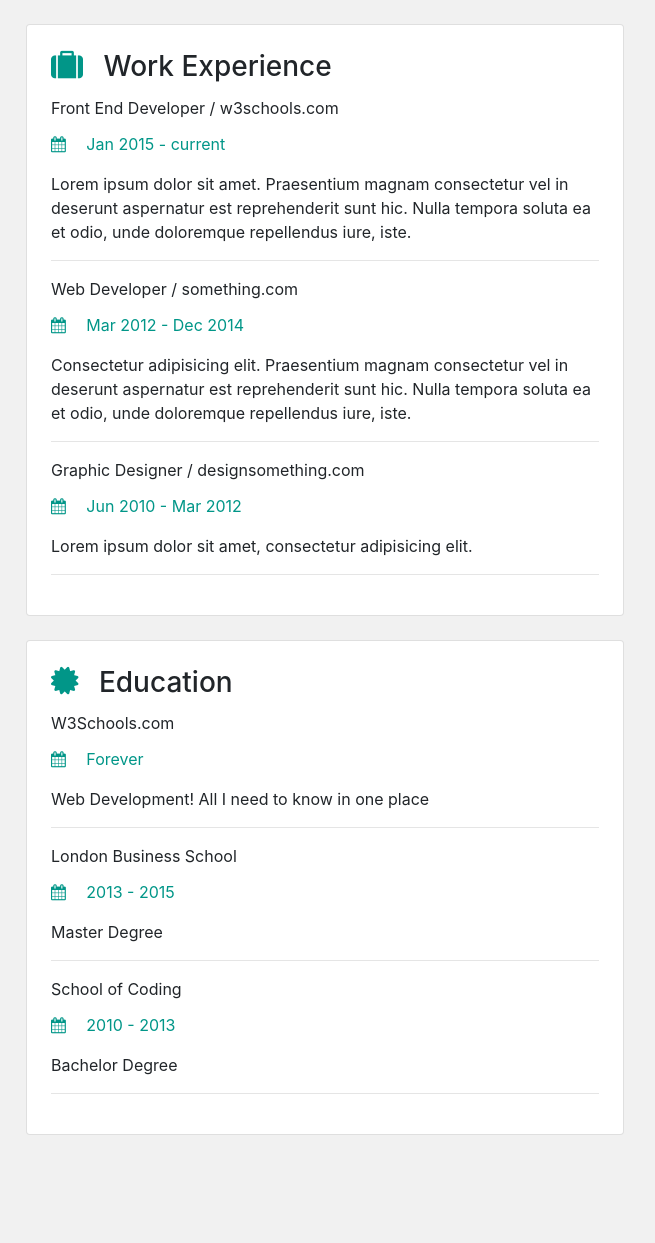
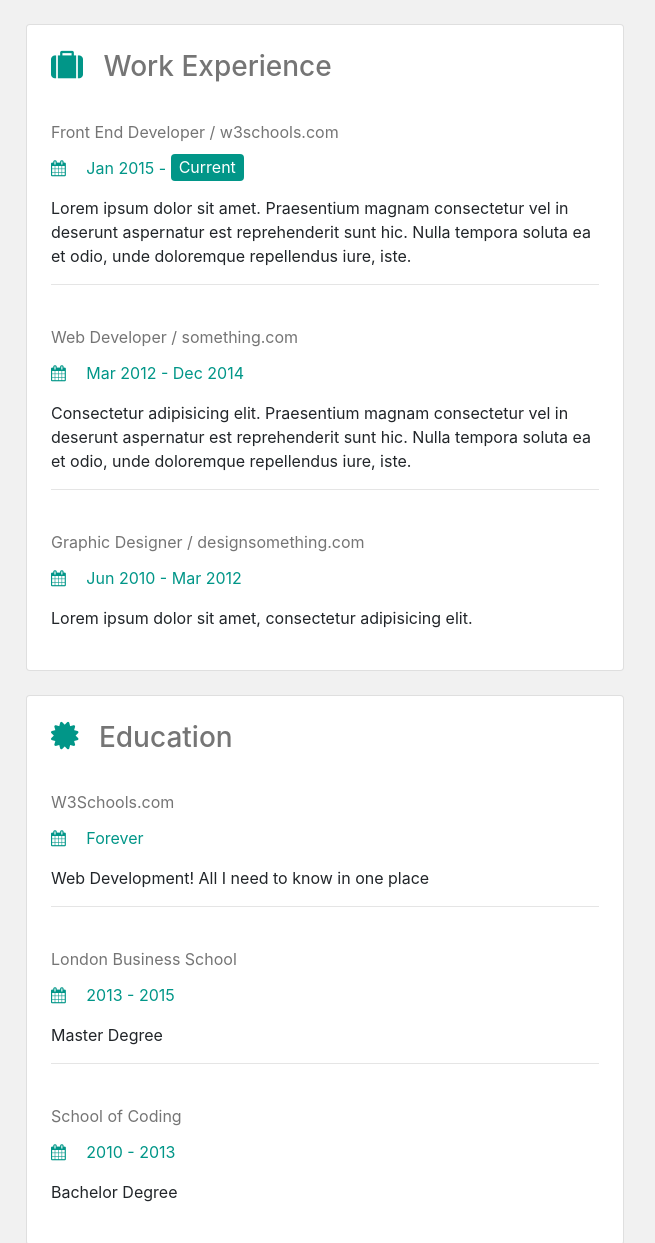
Before and after one commit to codeKingMike/cv-template, a plain HTML site: page index.html in a window 1280 px wide. Shown: the top 1243 px of the page, 472-1127 px from the left. Before the commit the page ends 1159 px from the top, so only its background shows below. Drawn offline with nearby package versions, Linux system fonts and the light colour scheme.

Commit message:
almost done with the right side

```diff
--- a/index.html
+++ b/index.html
@@ -129,19 +129,19 @@
                     <div class="card-body p-3">
                         <div class="work">
                             <i class="fa fa-suitcase bg-green fa-2x" aria-hidden="true"></i>
-                            <h3 class="card-title title pl-3">Work Experience</h3>
+                            <h3 class="card-title title pl-3 grey-text">Work Experience</h3>
 
 
-                            <p class="card-title">Front End Developer / w3schools.com</p>
+                            <p class="card-title card-titles grey-text pt-4">Front End Developer / w3schools.com</p>
                             <i class="fa fa-calendar bg-green" aria-hidden="true"></i>
-                            <p class="card-text title pl-3 bg-green">Jan 2015 - <span class="current">current</span></p>
+                            <p class="card-text title pl-3 bg-green">Jan 2015 - <span class="current">Current</span></p>
                             <p class="card-text">Lorem ipsum dolor sit amet. Praesentium magnam consectetur vel in deserunt aspernatur est reprehenderit sunt hic. Nulla
                             tempora soluta ea et odio, unde doloremque repellendus iure, iste.</p>
 
                             <hr>
 
 
-                            <p class="card-title">Web Developer / something.com</p>
+                            <p class="card-title card-titles grey-text pt-4">Web Developer / something.com</p>
                             <i class="fa fa-calendar bg-green" aria-hidden="true"></i>
                             <p class="card-text title pl-3 bg-green">Mar 2012 - Dec 2014 </p>
                             <p class="card-text">Consectetur adipisicing elit. Praesentium magnam consectetur vel in deserunt aspernatur est reprehenderit sunt hic.
@@ -150,12 +150,12 @@
                             <hr>
 
 
-                            <p class="card-title">Graphic Designer / designsomething.com</p>
+                            <p class="card-title card-titles grey-text pt-4">Graphic Designer / designsomething.com</p>
                             <i class="fa fa-calendar bg-green" aria-hidden="true"></i>
                             <p class="card-text title pl-3 bg-green">Jun 2010 - Mar 2012 </p>
-                            <p class="card-text">Lorem ipsum dolor sit amet, consectetur adipisicing elit.</p>
+                            <p class="card-text pb-3">Lorem ipsum dolor sit amet, consectetur adipisicing elit.</p>
 
-                            <hr>
+
                         </div>
                     </div>
                 </div>
@@ -164,10 +164,10 @@
                     <div class="card-body p-3">
                         <div class="work">
                             <i class="fa fa-certificate bg-green fa-2x" aria-hidden="true"></i>
-                            <h3 class="card-title title pl-3">Education</h3>
+                            <h3 class="card-title title pl-3 grey-text">Education</h3>
 
 
-                            <p class="card-title">W3Schools.com</p>
+                            <p class="card-title grey-text pt-4">W3Schools.com</p>
                             <i class="fa fa-calendar bg-green" aria-hidden="true"></i>
                             <p class="card-text title pl-3 bg-green">Forever</p>
                             <p class="card-text">Web Development! All I need to know in one place</p>
@@ -175,7 +175,7 @@
                             <hr>
 
 
-                            <p class="card-title">London Business School</p>
+                            <p class="card-title grey-text pt-4">London Business School</p>
                             <i class="fa fa-calendar bg-green" aria-hidden="true"></i>
                             <p class="card-text title pl-3 bg-green">2013 - 2015</p>
                             <p class="card-text">Master Degree</p>
@@ -183,12 +183,12 @@
                             <hr>
 
 
-                            <p class="card-title">School of Coding</p>
+                            <p class="card-title grey-text pt-4">School of Coding</p>
                             <i class="fa fa-calendar bg-green" aria-hidden="true"></i>
                             <p class="card-text title pl-3 bg-green">2010 - 2013 </p>
-                            <p class="card-text">Bachelor Degree</p>
+                            <p class="card-text pb-3">Bachelor Degree</p>
 
-                            <hr>
+
                         </div>
                     </div>
                 </div>
--- a/style.css
+++ b/style.css
@@ -50,6 +50,25 @@ body {
   padding: 0.5rem 0;
 }
 
+/* RIGHT SIDE OF CARD */
+
+.card-titles {
+  font-size: 1.21rem;
+  font-weight: 400;
+}
+
+span.current {
+  color: #fff;
+  background-color: #019688;
+  padding: 0.2rem 0.5rem;
+  border-radius: 4px;
+}
+
+.work p,
+.expierence p {
+  font-size: 1rem;
+}
+
 .contact-info p,
 .skills .title,
 h3.title,
```
